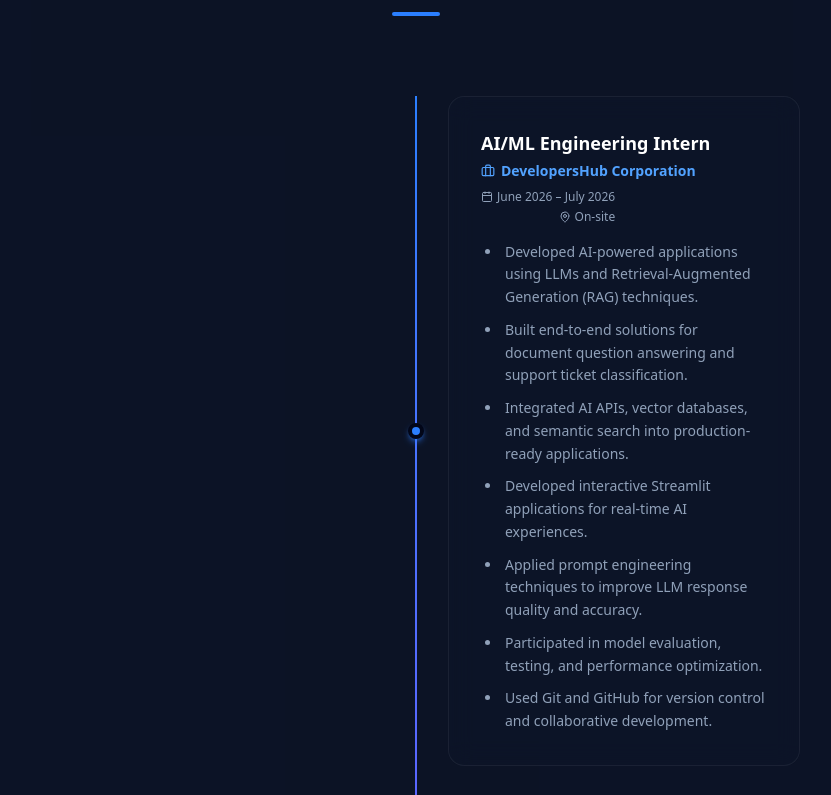
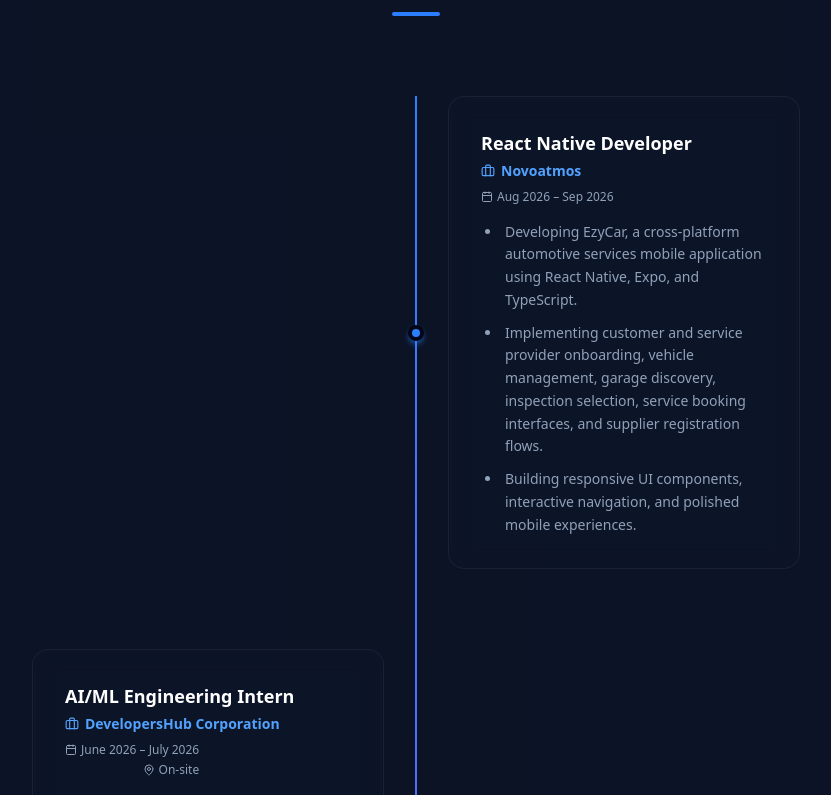
Before and after one commit to Mshafay-8324/my-portfolio, a Next.js app in the folder Frontend/: page / in a window 1280 px wide. Shown: the part 2405-3200 px from the top of the page, without its empty margins (224-1055 px from the left). Built offline with nearby package versions, Linux system fonts and the light colour scheme.

Commit message:
Added project experience

```diff
--- a/Frontend/src/components/Experience.tsx
+++ b/Frontend/src/components/Experience.tsx
@@ -7,11 +7,21 @@
   company: string;
   role: string;
   period: string;
-  location: string;
+  location?: string;
   description: string[];
 }
 
 const experiences: TimelineItem[] = [
+  {
+    company: "Novoatmos",
+    role: "React Native Developer",
+    period: "Aug 2026 – Sep 2026",
+    description: [
+      "Developing EzyCar, a cross-platform automotive services mobile application using React Native, Expo, and TypeScript.",
+      "Implementing customer and service provider onboarding, vehicle management, garage discovery, inspection selection, service booking interfaces, and supplier registration flows.",
+      "Building responsive UI components, interactive navigation, and polished mobile experiences.",
+    ],
+  },
   {
     company: "DevelopersHub Corporation",
     role: "AI/ML Engineering Intern",
@@ -115,10 +125,12 @@
                           <Calendar size={12} />
                           {exp.period}
                         </span>
-                        <span className="flex items-center gap-1">
-                          <MapPin size={12} />
-                          {exp.location}
-                        </span>
+                        {exp.location && (
+                          <span className="flex items-center gap-1">
+                            <MapPin size={12} />
+                            {exp.location}
+                          </span>
+                        )}
                       </div>
                     </div>
 
```
